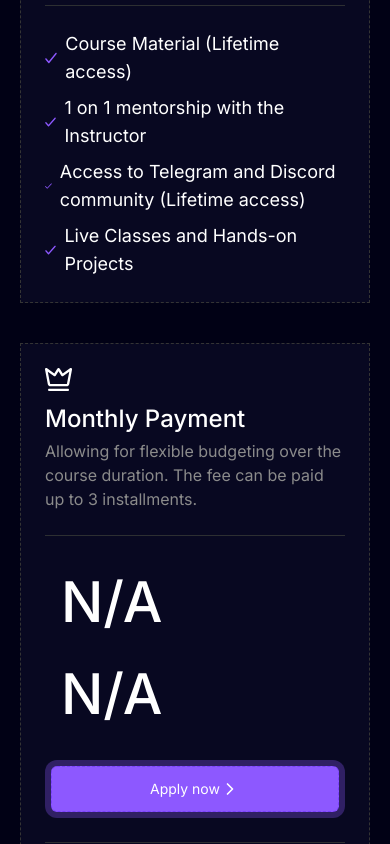
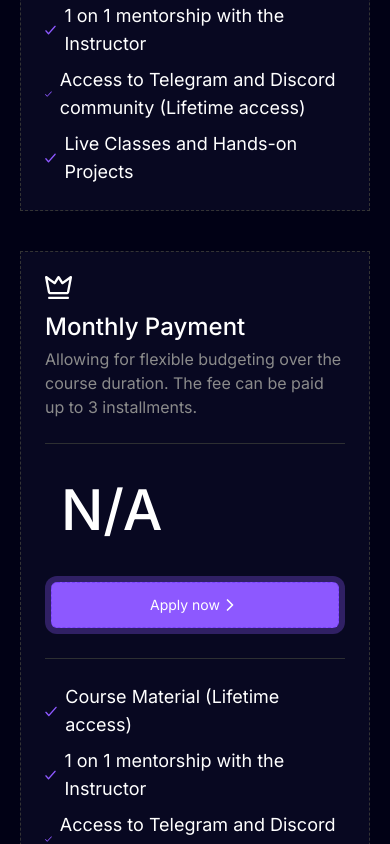
Before and after one commit to Marvelousy20/Helicode, a Next.js app: page /blockchain-cybersecurity in a window 390 px wide. Shown: the part 4782-5626 px from the top of the page. Built offline with nearby package versions, Linux system fonts and the light colour scheme; no server answers.

Commit message:
removed naira prices from pricing card

```diff
--- a/src/components/Pricing/index.tsx
+++ b/src/components/Pricing/index.tsx
@@ -42,9 +42,9 @@ const PricingCard: React.FC<PricingCardProps> = ({
           </span>
         )}
         <div className="flex flex-col gap-2">
-          <p className="text-[3.5rem] lg:text-[3.75rem] ml-4 font-medium">
+          {/* <p className="text-[3.5rem] lg:text-[3.75rem] ml-4 font-medium">
             {nairaPrice}
-          </p>
+          </p> */}
           <span className="text-[3.5rem] lg:text-[3.75rem] ml-4 font-medium">
             {currentPrice}
             <span className="text-2xl font-normal">
```
